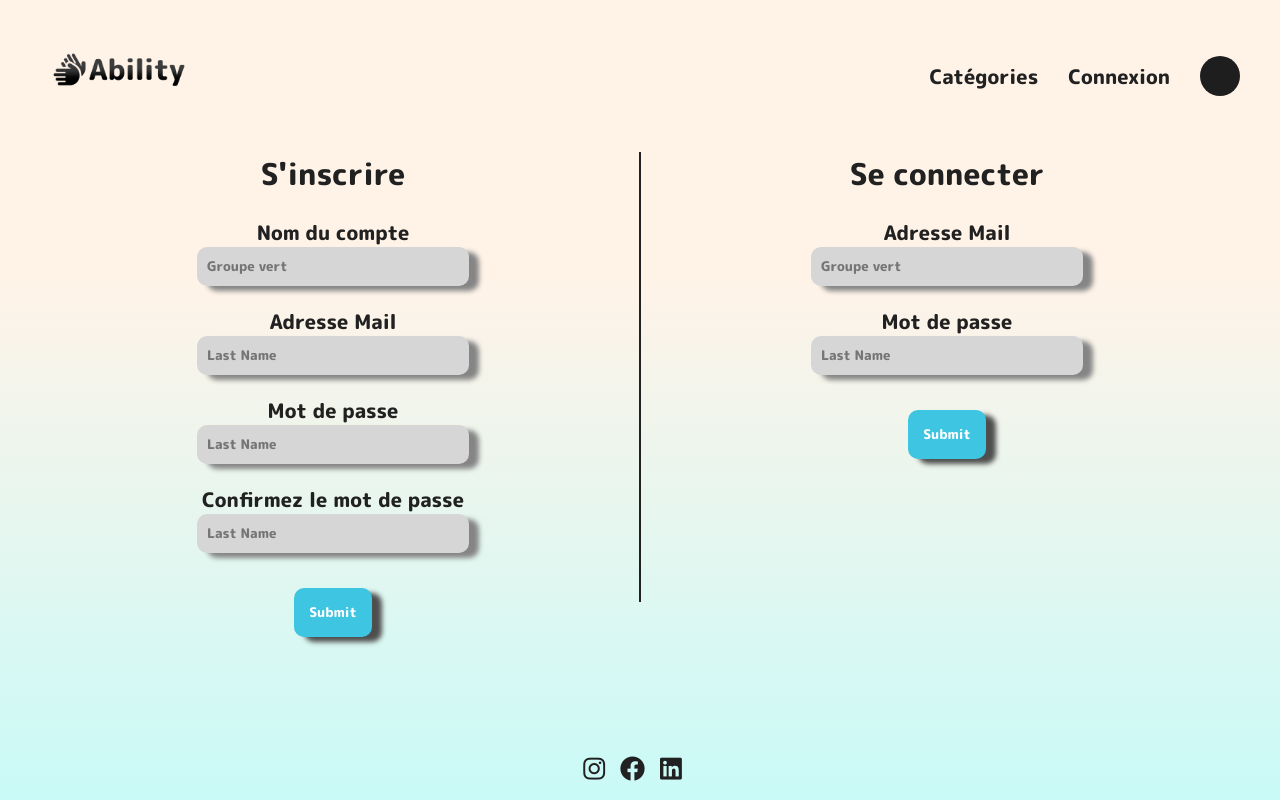
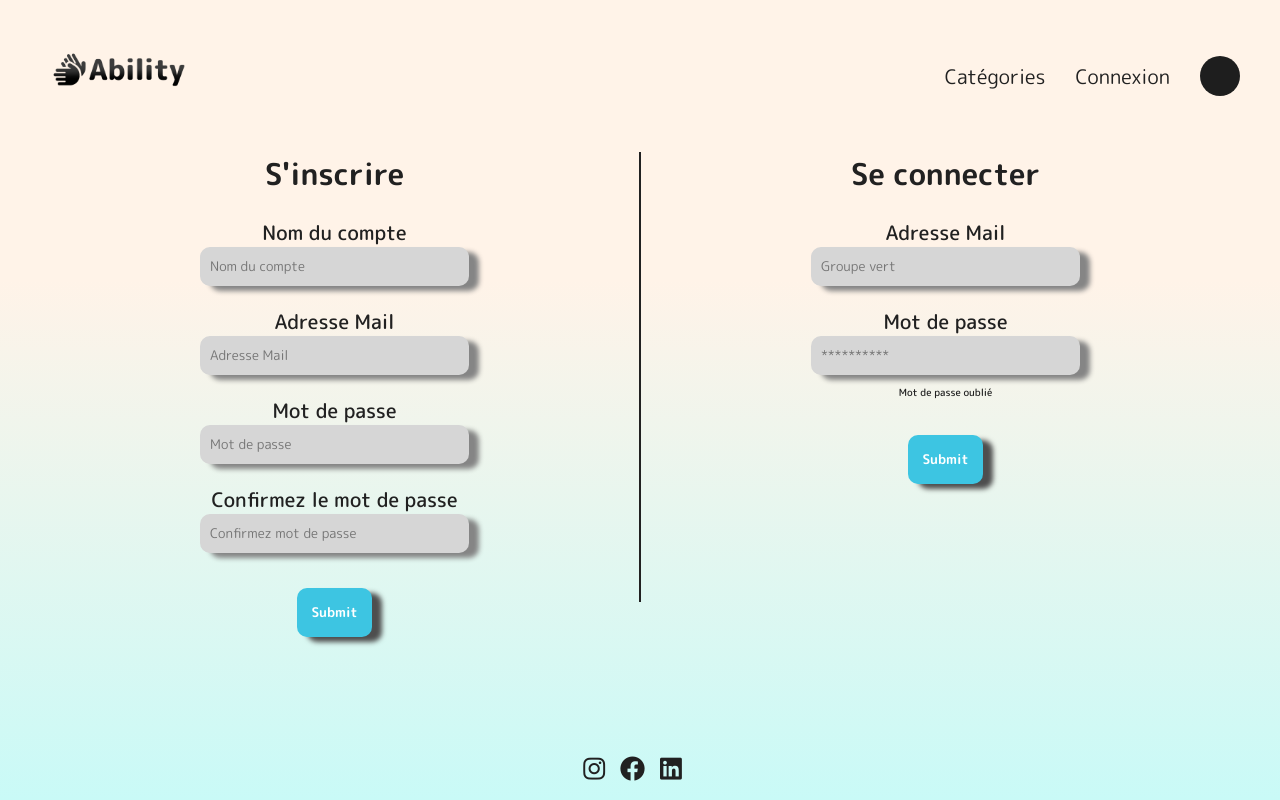
Before and after one commit to davinahouquet/Ability, a PHP site: the page made by view/Connexion/viewConnexion.php in a window 1280 px wide. Run offline with PHP 8.4, Linux system fonts and the light colour scheme; the template is opened without the code that fills it, so the values that code supplies are empty.

Commit message:
Ajouts filtres de connexion

```diff
--- a/index.php
+++ b/index.php
@@ -27,7 +27,7 @@
         //Connexion
         case "landingPage" : $ctrlGame->landingPage(); break;
         case "connexion" : $ctrlConnexion->connexion(); break; //Aller à la page de connexion
-        case "signin" : $ctrlConnexion->signin(); break; //Inscription
+        case "signin" : $ctrlConnexion->register(); break; //Inscription
         case "login" : $ctrlConnexion->login(); break; //Connexion
 
         // Categories
--- a/public/css/style.css
+++ b/public/css/style.css
@@ -1,6 +1,6 @@
-@import url('https://fonts.googleapis.com/css2?family=M+PLUS+Rounded+1c:wght@800&display=swap');
+@import url('https://fonts.googleapis.com/css2?family=M+PLUS+Rounded+1c:wght@100;300;400;500;700;800;900&family=Poppins:wght@400;600&display=swap');
 
-/*---------- Commun à toutes les vues ----------*/
+/*----------COMMUN A TOUTES LES VUES ----------*/
 
 *{
     font-family: "M PLUS Rounded 1c";
@@ -37,6 +37,7 @@
 .submit-button{
     background-color: var(--submit-button);
     color: var(--font-submit-button);
+    font-weight: 700;
     padding: 15px;
     margin-top: 15px;
     box-shadow: 10px 5px 5px rgb(78, 78, 78);
@@ -53,10 +54,14 @@
     --input: #d6d6d6;
 }
 
+a{
+    color: var(--dark-font-color);
+    text-decoration: none;
+}
 a:hover{
     color:rgb(98, 98, 98);
 }
-/*---------- Barre de navigation ----------*/
+/*---------- BARRE DE NAVIGATION ----------*/
 
 nav{
     max-width: 100%;
@@ -96,7 +101,7 @@
     margin-right: 30px;
 }
 
-/*---------- Footer ----------*/
+/*---------- FOOTER ----------*/
 
 footer{
     position: absolute;
@@ -121,7 +126,7 @@
 #social-item:hover{
     color:rgb(98, 98, 98);
 }
-/*---------- Connexion ----------*/
+/*---------- VUE CONNEXION ----------*/
 
 /* Contient les deux formulaires */
 .viewConnexion-container{
@@ -161,4 +166,24 @@
     text-align: center;
     max-width: 100%;
     margin: 20px;
+    font-weight: 500;
 }
+
+.mdp-oublie{
+    font-size: 10px;
+    margin-top: 10px;
+}
+/*--------- VUE CATEGORIE ---------*/
+.categorie{
+    max-width: 100%;
+    display: flex;
+    justify-content: center;
+}
+
+.th-categorie{
+    font-size: 25px;
+}
+
+.td-categorie{
+    font-size: 20px;
+}
--- a/view/Categorie/viewCategorie.php
+++ b/view/Categorie/viewCategorie.php
@@ -4,16 +4,16 @@
 $categorie = $requeteCategorie->fetchAll();
 ?>
 
-    <section>
+    <section class="categorie">
 
         <table>
             <tr>
-                <th>Catégories</th>
+                <th class="th-categorie">Catégories</th>
             </tr>
                 <?php foreach($categorie as $categorie){
                 ?>
                  <tr>
-                    <td><?= $categorie["nom_categorie"] ?></td>
+                    <td class="td-categorie"><a href="#"><?= $categorie["nom_categorie"] ?></a></td>
                 <?php
                 }
                 ?>
--- a/view/Connexion/viewConnexion.php
+++ b/view/Connexion/viewConnexion.php
@@ -5,28 +5,28 @@
 
     <div class="inscription-container-form">
 
-        <form enctype='multipart/form-data' action="index.php?action=signin>" method="post" class="connexion-form">
+        <form enctype='multipart/form-data' action="index.php?action=register" method="post" class="connexion-form">
 
             <h1>S'inscrire</h1>
 
             <div class="form-input">
                 <label for="account-name">Nom du compte</label>
-                <input type="text" placeholder="Groupe vert" name="account-name" value="">
+                <input type="text" placeholder="Nom du compte" name="pseudo">
             </div>
             <div class="form-input">
                 <label for="email">Adresse Mail</label>
-                <input type="email" placeholder="Last Name" name="nom" value="">
+                <input type="email" placeholder="Adresse Mail" name="email">
             </div>
             <div class="form-input">
                 <label for="password">Mot de passe</label>
-                <input type="email" placeholder="Last Name" name="nom" value="">
+                <input type="password" placeholder="Mot de passe" name="password">
             </div>
             <div class="form-input">
                 <label for="password">Confirmez le mot de passe</label>
-                <input type="email" placeholder="Last Name" name="nom" value="">
+                <input type="password" placeholder="Confirmez mot de passe" name="password">
             </div>
             <div class="button-container">
-                <input type="submit" name="signin" class="submit-button">
+                <input type="submit" name="submitRegister" class="submit-button">
             </div>
         </form>
 
@@ -36,7 +36,7 @@
 
     <div class="connexion-container-form">
 
-        <form enctype='multipart/form-data' action="index.php?action=login>" method="post" class="connexion-form">
+        <form enctype='multipart/form-data' action="index.php?action=login" method="post" class="connexion-form">
 
             <h1>Se connecter</h1>
 
@@ -46,7 +46,8 @@
             </div>
             <div class="form-input">
                 <label for="password">Mot de passe</label>
-                <input type="email" placeholder="Last Name" name="nom" value="">
+                <input type="email" placeholder="**********" name="nom" value="">
+                <p class="mdp-oublie"><a href="#">Mot de passe oublié</a></p>
             </div>
             <div class="button-container">
                 <input type="submit" name="login" class="submit-button">
--- a/view/template.php
+++ b/view/template.php
@@ -23,7 +23,7 @@
             <?php
                 // if NOT connected...
             ?>
-            <p ><a href="http://localhost/Ability/index.php?action=connexion" class="navigation-item">Connexion</a></p>
+            <p><a href="http://localhost/Ability/index.php?action=connexion" class="navigation-item">Connexion</a></p>
             <div class="user-color"></div>
             <?php
                 //else if connected...
```
Also changed, not shown: controller/ConnexionController.php (+32 -3 lines), view/User/viewUserSession.php (added, +26 -0 lines).
